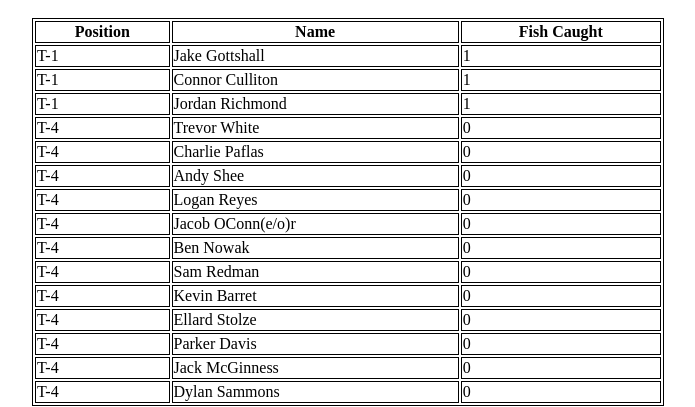
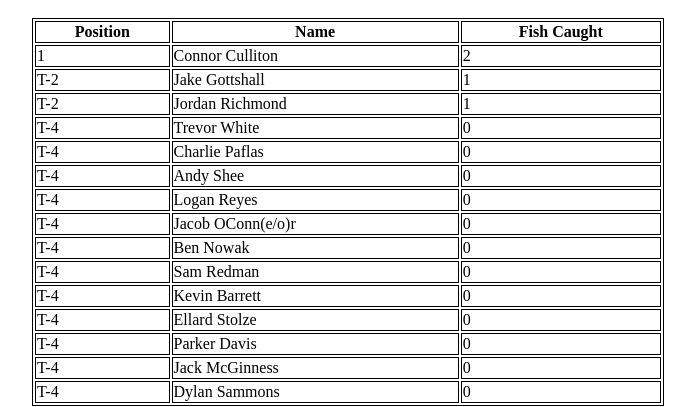
Before and after one commit to TXWHITE/TXWHITE.github.io, a plain HTML site: page leaderboard.html in a window 1280 px wide. Shown: the part 145-552 px from the top of the page, 292-987 px from the left. Drawn offline with Linux system fonts and the light colour scheme.

Commit message:
Update leaderboard.html

```diff
--- a/leaderboard.html
+++ b/leaderboard.html
@@ -25,17 +25,17 @@
             <th>Fish Caught</th>
         </tr>
         <tr>
-            <td>T-1</td>
+            <td>1</td>
+            <td>Connor Culliton</td>
+            <td>2</td>
+        </tr>
+        <tr>
+            <td>T-2</td>
             <td>Jake Gottshall</td>
             <td>1</td>
         </tr>
         <tr>
-            <td>T-1</td>
-            <td>Connor Culliton</td>
-            <td>1</td>
-        </tr>
-        <tr>
-            <td>T-1</td>
+            <td>T-2</td>
             <td>Jordan Richmond</td>
             <td>1</td>
         </tr>
@@ -76,7 +76,7 @@
         </tr>
         <tr>
             <td>T-4</td>
-            <td>Kevin Barret</td>
+            <td>Kevin Barrett</td>
             <td>0</td>
         </tr>
         <tr>
```
